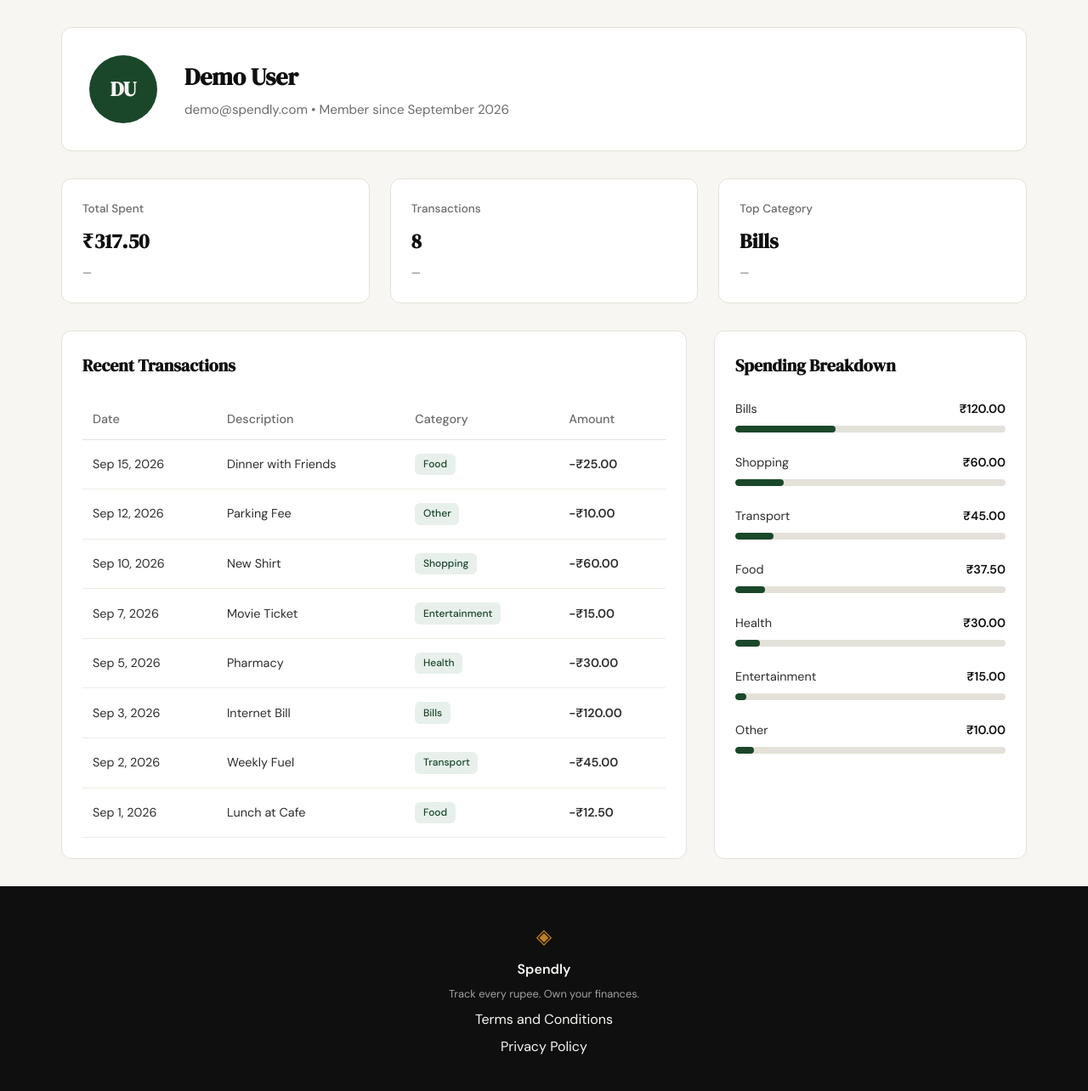
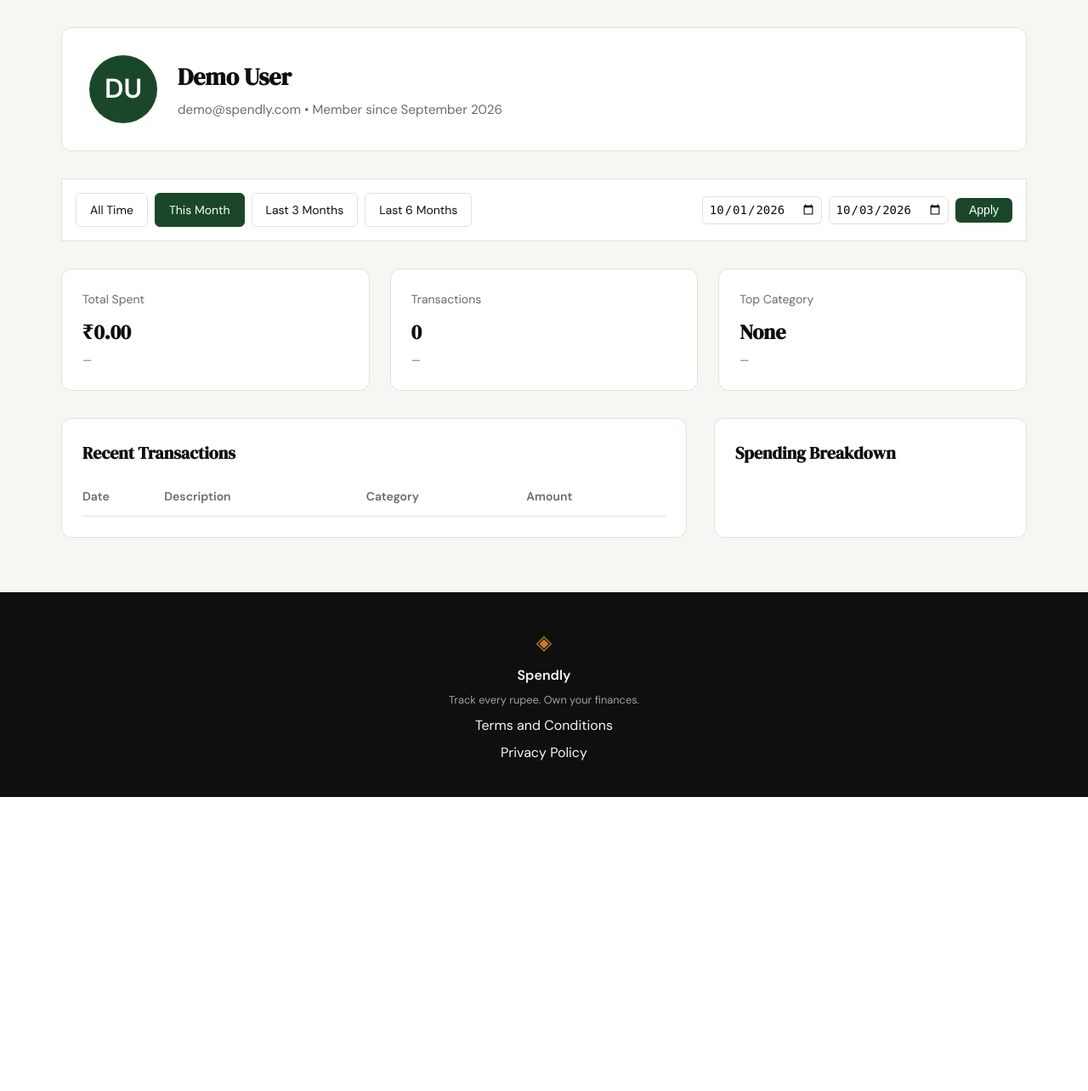
Before and after one commit to hrutikghaghada/spendly, a Flask app: page /profile?date_from=2026-10-01&date_to=2026-10-03 in a window 1280 px wide. Shown: the part 61-1345 px from the top of the page at 85% size. After the commit the page ends 999 px from the top, so only its background shows below. Run offline with Flask 3, Linux system fonts and the light colour scheme; a user stored in the database is signed in; data comes from the database, SQL or seed files in the repository; lists and menus that the app fills with data are empty.

Commit message:
add date filter to profile page

```diff
--- a/app.py
+++ b/app.py
@@ -1,10 +1,11 @@
 from flask import Flask, render_template, request, redirect, url_for, flash, abort, session
 from database.db import get_db, init_db, seed_db, create_user, get_user_by_email
 from database.queries import get_user_by_id, get_summary_stats, get_recent_transactions, get_category_breakdown
+from database.utils import calculate_date_presets, validate_date_range
 from werkzeug.security import check_password_hash
 import sqlite3
 from functools import wraps
-from datetime import datetime
+from datetime import datetime, timedelta
 
 app = Flask(__name__)
 app.secret_key = "dev-secret-key-for-spendly"
@@ -86,7 +87,6 @@ def login():
             session["user_id"] = user["id"]
             return redirect(url_for("profile"))
 
-
         flash("Invalid email or password.")
         return render_template("login.html")
 
@@ -123,13 +123,23 @@ def profile():
     if not user_info:
         abort(404)
 
+    # --- Date Filter Logic ---
+    date_from = request.args.get("date_from")
+    date_to = request.args.get("date_to")
+
+    validated_from, validated_to, error = validate_date_range(date_from, date_to)
+    if error:
+        flash(error)
+
+    presets = calculate_date_presets()
+
     # Calculate initials (First letter of first and last name)
     name_parts = user_info["name"].split()
     initials = "".join([p[0].upper() for p in name_parts if p])
     user_info["initials"] = initials if initials else "?"
 
     # Calculate summary statistics
-    stats_data = get_summary_stats(uid)
+    stats_data = get_summary_stats(uid, validated_from, validated_to)
     summary_stats = [
         {"label": "Total Spent", "value": f"₹{stats_data['total_spent']:,.2f}", "trend": "—"},
         {"label": "Transactions", "value": str(stats_data['transaction_count']), "trend": "—"},
@@ -137,7 +147,7 @@ def profile():
     ]
 
     # Get recent transactions from DB
-    raw_transactions = get_recent_transactions(uid)
+    raw_transactions = get_recent_transactions(uid, date_from=validated_from, date_to=validated_to)
     transactions = []
     for tx in raw_transactions:
         # Format date: '2026-10-01' -> 'Oct 1, 2026'
@@ -155,7 +165,7 @@ def profile():
         })
 
     # Get category breakdown from DB
-    raw_categories = get_category_breakdown(uid)
+    raw_categories = get_category_breakdown(uid, date_from=validated_from, date_to=validated_to)
     categories = []
     for cat in raw_categories:
         categories.append({
@@ -169,9 +179,12 @@ def profile():
         user=user_info,
         stats=summary_stats,
         transactions=transactions,
-        categories=categories
+        categories=categories,
+        # Filter context
+        date_from=validated_from,
+        date_to=validated_to,
+        presets=presets
     )
-
 
 
 @app.route("/expenses/add")
--- /dev/null
+++ b/database/utils.py
@@ -0,0 +1,57 @@
+from datetime import datetime, timedelta
+
+def calculate_date_presets():
+    """
+    Calculates date ranges for the profile page presets.
+    Returns a dictionary of {preset_name: {'from': date_str, 'to': date_str}}
+    """
+    today = datetime.now().date()
+
+    # This Month: 1st of current month to today
+    this_month_start = today.replace(day=1).strftime("%Y-%m-%d")
+    this_month_end = today.strftime("%Y-%m-%d")
+
+    # Last 3 Months: 90 days ago to today
+    three_month_start = (today - timedelta(days=90)).strftime("%Y-%m-%d")
+    three_month_end = today.strftime("%Y-%m-%d")
+
+    # Last 6 Months: 180 days ago to today
+    six_month_start = (today - timedelta(days=180)).strftime("%Y-%m-%d")
+    six_month_end = today.strftime("%Y-%m-%d")
+
+    return {
+        "this_month": {"from": this_month_start, "to": this_month_end},
+        "three_months": {"from": three_month_start, "to": three_month_end},
+        "six_months": {"from": six_month_start, "to": six_month_end},
+    }
+
+def validate_date_range(date_from, date_to):
+    """
+    Validates date strings and ensures chronological order.
+    Preserves valid dates even if the opposing field is malformed.
+
+    Returns: (validated_from, validated_to, error_message)
+    """
+    validated_from = None
+    validated_to = None
+    error = None
+
+    if date_from:
+        try:
+            datetime.strptime(date_from, "%Y-%m-%d")
+            validated_from = date_from
+        except ValueError:
+            pass # Silently ignore malformed date_from
+
+    if date_to:
+        try:
+            datetime.strptime(date_to, "%Y-%m-%d")
+            validated_to = date_to
+        except ValueError:
+            pass # Silently ignore malformed date_to
+
+    # Logical range validation: only if both are valid
+    if validated_from and validated_to and validated_from > validated_to:
+        return None, None, "Start date must be before end date."
+
+    return validated_from, validated_to, error
--- a/static/css/profile.css
+++ b/static/css/profile.css
@@ -1,36 +1,31 @@
-/* Profile Page Styles */
-
 .profile-container {
     max-width: var(--max-width);
-    margin: 2rem auto;
-    padding: 0 2rem;
-    display: grid;
-    gap: 2rem;
+    margin: 0 auto;
+    padding: 2rem;
 }
 
-/* User Info Card */
 .profile-card {
+    display: flex;
+    align-items: center;
+    gap: 1.5rem;
+    margin-bottom: 2rem;
+    padding: 2rem;
     background: var(--paper-card);
     border: 1px solid var(--border);
     border-radius: var(--radius-md);
-    padding: 2rem;
-    display: flex;
-    align-items: center;
-    gap: 2rem;
 }
 
 .profile-avatar {
     width: 80px;
     height: 80px;
     background: var(--accent);
-    color: var(--paper);
-    border-radius: 50%;
+    color: white;
     display: flex;
     align-items: center;
     justify-content: center;
-    font-size: 1.5rem;
+    font-size: 2rem;
     font-weight: 700;
-    font-family: var(--font-display);
+    border-radius: 50%;
 }
 
 .profile-details h1 {
@@ -45,30 +40,94 @@
     font-size: 0.95rem;
 }
 
-/* Stats Row */
+.profile-filter-bar {
+    display: flex;
+    justify-content: space-between;
+    align-items: center;
+    gap: 1rem;
+    margin-bottom: 2rem;
+    padding: 1rem;
+    background: var(--paper-card);
+    border: 1px solid var(--border);
+    border-radius: var(--radius);
+}
+
+.filter-presets {
+    display: flex;
+    gap: 0.5rem;
+}
+
+.preset-btn {
+    padding: 0.5rem 1rem;
+    font-size: 0.875rem;
+    background: var(--bg-secondary);
+    color: var(--text-main);
+    border: 1px solid var(--border);
+    border-radius: var(--radius-sm);
+    text-decoration: none;
+    transition: all 0.2s ease;
+    cursor: pointer;
+}
+
+.preset-btn:hover {
+    background: var(--border);
+}
+
+.preset-btn.active {
+    background: var(--accent);
+    color: white;
+    border-color: var(--accent);
+}
+
+.custom-range-form {
+    display: flex;
+    align-items: center;
+    gap: 0.5rem;
+}
+
+.custom-range-form input[type="date"] {
+    padding: 0.4rem;
+    font-size: 0.875rem;
+    background: var(--bg-main);
+    color: var(--text-main);
+    border: 1px solid var(--border);
+    border-radius: var(--radius-sm);
+}
+
+.custom-range-form .apply-btn {
+    padding: 0.4rem 1rem;
+    font-size: 0.875rem;
+    background: var(--accent);
+    color: white;
+    border: none;
+    border-radius: var(--radius-sm);
+    cursor: pointer;
+}
+
 .stats-grid {
     display: grid;
-    grid-template-columns: repeat(auto-fit, minmax(250px, 1fr));
+    grid-template-columns: repeat(3, 1fr);
     gap: 1.5rem;
+    margin-bottom: 2rem;
 }
 
 .stat-tile {
     background: var(--paper-card);
     border: 1px solid var(--border);
+    padding: 1.5rem;
     border-radius: var(--radius-md);
-    padding: 1.5rem;
-    display: flex;
-    flex-direction: column;
+    text-align: left;
 }
 
 .stat-label {
-    font-size: 0.85rem;
+    display: block;
+    font-size: 0.875rem;
     color: var(--ink-muted);
     margin-bottom: 0.5rem;
-    font-weight: 500;
 }
 
 .stat-value {
+    display: block;
     font-family: var(--font-display);
     font-size: 1.5rem;
     font-weight: 700;
@@ -76,28 +135,24 @@
 }
 
 .stat-trend {
+    display: block;
     font-size: 0.8rem;
     color: var(--ink-muted);
-    margin-top: 0.5rem;
+    margin-top: 0.25rem;
 }
 
-/* Main Content Layout */
 .profile-main {
     display: grid;
     grid-template-columns: 2fr 1fr;
     gap: 2rem;
 }
 
-@media (max-width: 900px) {
-    .profile-main { grid-template-columns: 1fr; }
-}
-
-/* Transactions Table */
 .data-card {
     background: var(--paper-card);
     border: 1px solid var(--border);
     border-radius: var(--radius-md);
     padding: 1.5rem;
+    margin-bottom: 2rem;
 }
 
 .data-card h2 {
@@ -110,58 +165,88 @@
 .transaction-table {
     width: 100%;
     border-collapse: collapse;
-    font-size: 0.9rem;
 }
 
 .transaction-table th {
     text-align: left;
+    font-size: 0.875rem;
     color: var(--ink-muted);
-    font-weight: 500;
-    padding: 0.75rem;
+    padding-bottom: 0.75rem;
     border-bottom: 1px solid var(--border);
 }
 
 .transaction-table td {
-    padding: 1rem 0.75rem;
+    padding: 0.75rem 0;
     border-bottom: 1px solid var(--border-soft);
-    color: var(--ink-soft);
+    font-size: 0.9rem;
 }
 
 .category-badge {
-    display: inline-block;
-    padding: 0.2rem 0.6rem;
+    background: var(--accent-light);
+    color: var(--accent);
+    padding: 0.2rem 0.5rem;
     border-radius: var(--radius-sm);
     font-size: 0.75rem;
     font-weight: 500;
-    background: var(--accent-light);
-    color: var(--accent);
 }
 
-/* Category Breakdown */
+.category-list {
+    display: flex;
+    flex-direction: column;
+    gap: 1rem;
+}
+
 .category-item {
-    margin-bottom: 1.5rem;
+    display: flex;
+    flex-direction: column;
+    gap: 0.5rem;
 }
 
 .category-info {
     display: flex;
     justify-content: space-between;
     font-size: 0.9rem;
-    margin-bottom: 0.5rem;
 }
 
-.category-name { color: var(--ink-soft); }
-.category-amount { font-weight: 600; color: var(--ink); }
+.category-name {
+    color: var(--ink-soft);
+    font-weight: 500;
+}
+
+.category-amount {
+    font-weight: 600;
+    color: var(--ink);
+}
 
 .progress-bar-track {
     height: 8px;
-    background: var(--border);
-    border-radius: 4px;
+    background: var(--border-soft);
+    border-radius: 999px;
     overflow: hidden;
 }
 
 .progress-bar-fill {
     height: 100%;
     background: var(--accent);
-    border-radius: 4px;
-    transition: width 0.3s ease;
+    border-radius: 999px;
 }
+
+@media (max-width: 1024px) {
+    .profile-main {
+        grid-template-columns: 1fr;
+    }
+}
+
+@media (max-width: 768px) {
+    .profile-filter-bar {
+        flex-direction: column;
+        align-items: stretch;
+    }
+    .filter-presets {
+        justify-content: center;
+        flex-wrap: wrap;
+    }
+    .stats-grid {
+        grid-template-columns: 1fr;
+    }
+}
--- a/templates/profile.html
+++ b/templates/profile.html
@@ -15,6 +15,29 @@
             <h1>{{ user.name }}</h1>
             <p>{{ user.email }} &bull; Member since {{ user.member_since }}</p>
         </div>
+    </section>
+
+    <!-- Date Filter Bar -->
+    <section class="profile-filter-bar">
+        <div class="filter-presets">
+            <a href="{{ url_for('profile') }}"
+               class="preset-btn {{ 'active' if not date_from and not date_to }}">All Time</a>
+
+            <a href="{{ url_for('profile', date_from=presets.this_month.from, date_to=presets.this_month.to) }}"
+               class="preset-btn {{ 'active' if date_from == presets.this_month.from and date_to == presets.this_month.to }}">This Month</a>
+
+            <a href="{{ url_for('profile', date_from=presets.three_months.from, date_to=presets.three_months.to) }}"
+               class="preset-btn {{ 'active' if date_from == presets.three_months.from and date_to == presets.three_months.to }}">Last 3 Months</a>
+
+            <a href="{{ url_for('profile', date_from=presets.six_months.from, date_to=presets.six_months.to) }}"
+               class="preset-btn {{ 'active' if date_from == presets.six_months.from and date_to == presets.six_months.to }}">Last 6 Months</a>
+        </div>
+
+        <form class="custom-range-form" method="GET">
+            <input type="date" name="date_from" value="{{ date_from or '' }}">
+            <input type="date" name="date_to" value="{{ date_to or '' }}">
+            <button type="submit" class="apply-btn">Apply</button>
+        </form>
     </section>
 
     <!-- Summary Stats -->
```
Also changed, not shown: database/queries.py (+52 -25 lines), tests/test_06-date-filter-profile-page.py (added, +187 -0 lines), .claude/specs/06-date-filter-profile-page.md (added).
